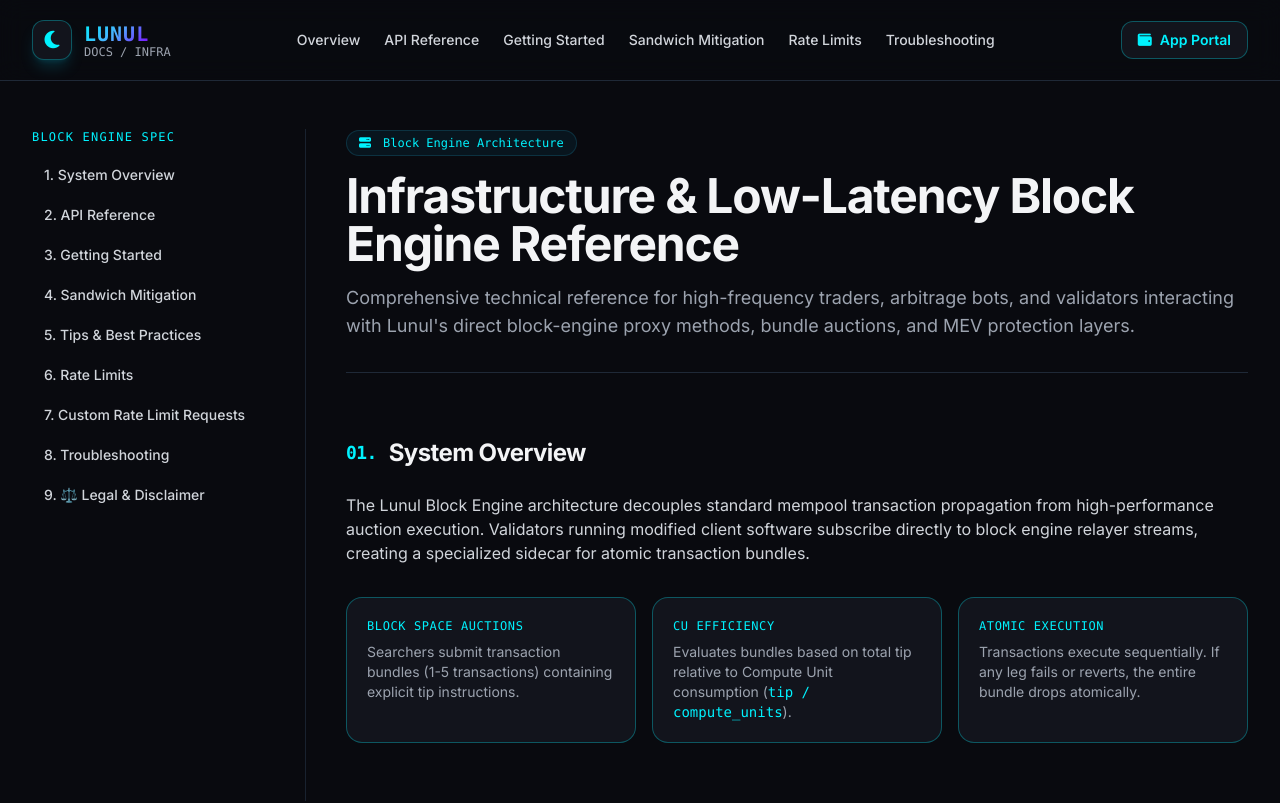
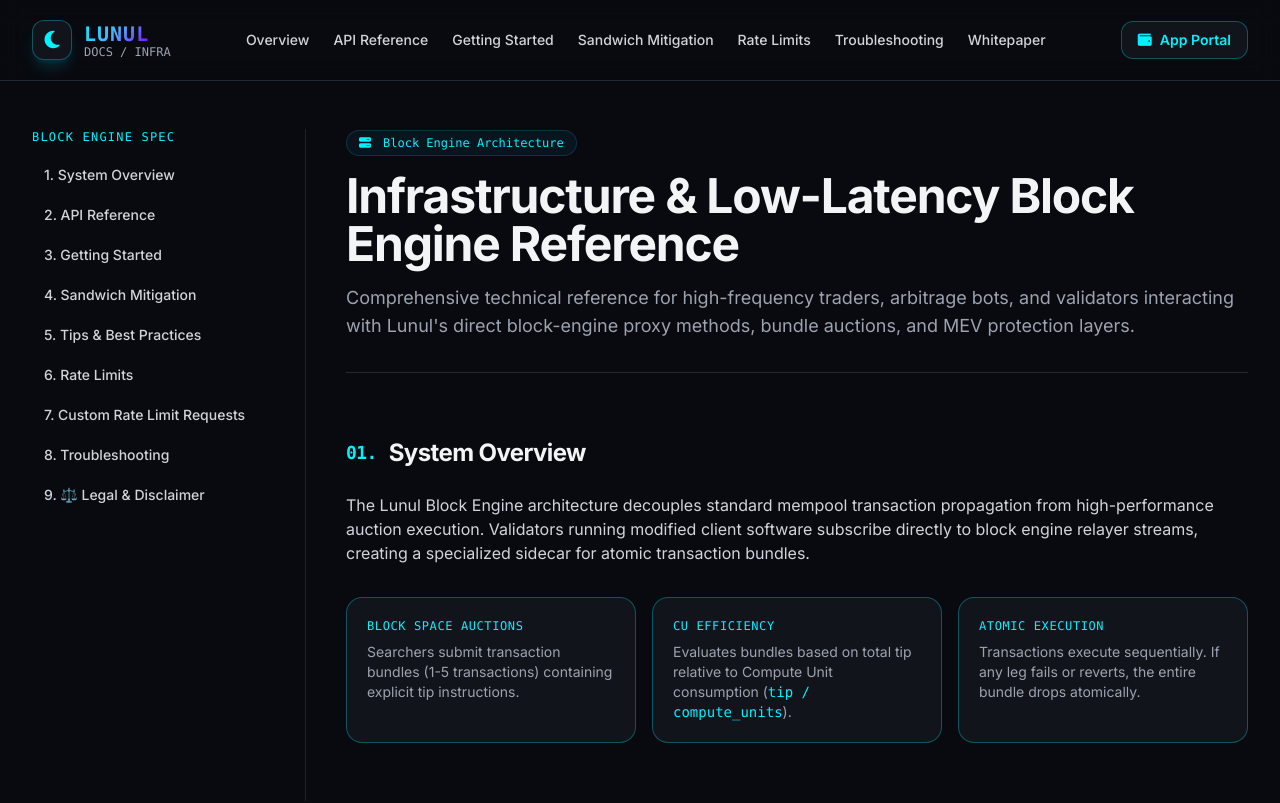
Before and after one commit to lunul-dev/documentation, a website: page index.html in a window 1280 px wide. Shown: the top 803 px of the page. Drawn offline with nearby package versions, Linux system fonts and the light colour scheme.

Commit message:
Add link to Whitepaper in navigation

```diff
--- a/index.html
+++ b/index.html
@@ -87,6 +87,7 @@
                 <a href="#mitigation" class="hover:text-accentCyan transition-colors">Sandwich Mitigation</a>
                 <a href="#limits" class="hover:text-accentCyan transition-colors">Rate Limits</a>
                 <a href="#troubleshooting" class="hover:text-accentCyan transition-colors">Troubleshooting</a>
+                <a href="https://whitepaper.lunul.org" class="hover:text-accentCyan transition-colors">Whitepaper</a>
             </nav>
 
             <!-- Action Buttons -->
```
